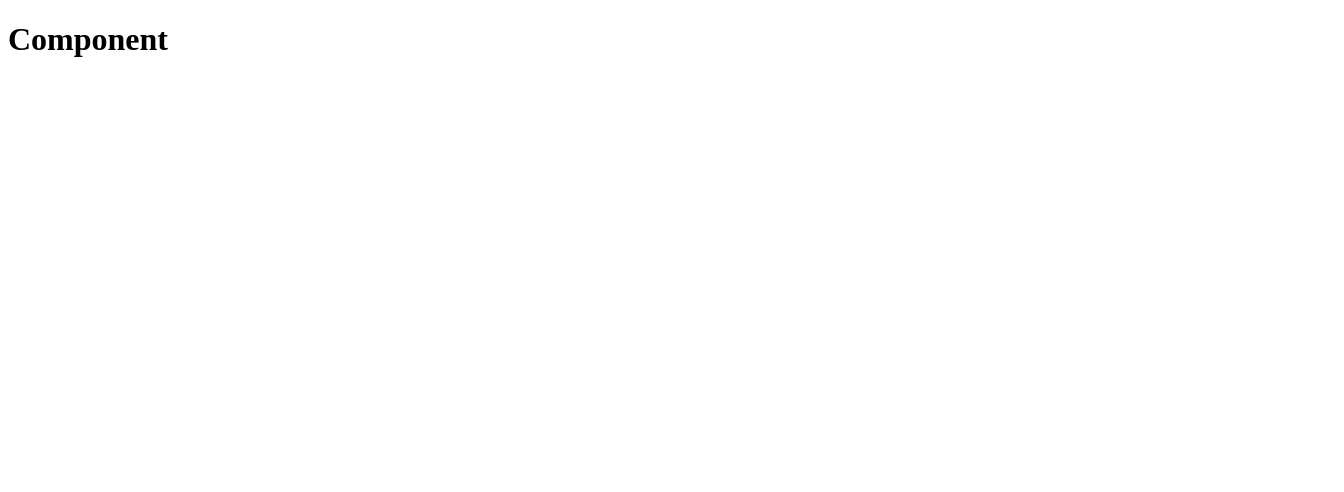
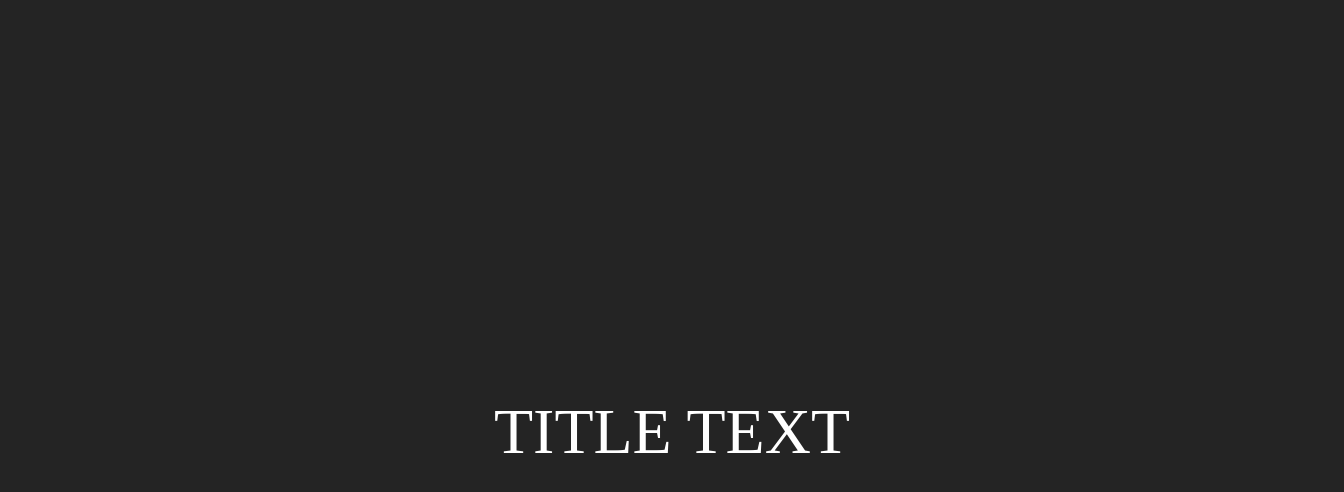
Before and after one commit to DeMoorJasper/Presentor, a React app: page / in a window 1280 px wide. Shown: the whole page, 1344 px wide, since content can reach past the window. Built offline with nearby package versions, Linux system fonts and the light colour scheme.

Commit message:
add some default styles and basic template components

```diff
--- a/package.json
+++ b/package.json
@@ -8,8 +8,9 @@
     "build": "parcel build ./src/index.html"
   },
   "dependencies": {
-    "react": "^16.3.1",
-    "react-dom": "^16.3.1"
+    "react": ">= 0.14.0 < 17.0.0-0",
+    "react-dom": "^16.3.1",
+    "styled-components": "^3.2.5"
   },
   "devDependencies": {
     "parcel-bundler": "^1.7.0"
--- a/src/components/App.js
+++ b/src/components/App.js
@@ -1,9 +1,19 @@
 import React,  { Component } from 'react';
+import TitleSlide from './slideTemplates/TitleSlide';
+import BasicSlide from './slideTemplates/BasicSlide';
 
 export default class App extends Component {
+  renderTitle() {
+    return <TitleSlide headText="Title text" />;
+  }
+
+  renderBasic() {
+    return <BasicSlide headText="Title text">
+      <p>Some content</p>
+    </BasicSlide>;
+  }
+
   render() {
-    return <div>
-      <h1>Component</h1>
-    </div>;
+    return this.renderTitle();
   }
 }
--- /dev/null
+++ b/src/components/Slide.js
@@ -0,0 +1,18 @@
+import React,  { Component } from 'react';
+import styled from 'styled-components';
+
+const Container = styled.div`
+  background: #242424;
+  color: #ffffff;
+  height: 100vh;
+  width: 100%;
+  padding: 2rem;
+`;
+
+export default class Slide extends Component {
+  render() {
+    return <Container>
+      {this.props.children}
+    </Container>;
+  }
+}
--- /dev/null
+++ b/src/components/slideTemplates/BasicSlide.js
@@ -0,0 +1,26 @@
+import React, { Component } from 'react';
+import Slide from '../Slide';
+import styled from 'styled-components';
+
+const Header = styled.header``;
+
+const H1 = styled.h1`
+  font-size: 2rem;
+  text-transform: uppercase;
+  margin-bottom: 1rem;
+`;
+
+const Content = styled.div`
+  font-size: 1.2rem;
+`;
+
+export default class BasicSlide extends Component {
+  render() {
+    return <Slide>
+      <Header>
+        <H1>{this.props.headText}</H1>
+      </Header>
+      <Content>{this.props.children}</Content>
+    </Slide>;
+  }
+}
--- /dev/null
+++ b/src/components/slideTemplates/TitleSlide.js
@@ -0,0 +1,25 @@
+import React, { Component } from 'react';
+import Slide from '../Slide';
+import styled from 'styled-components';
+
+const Header = styled.header`
+  display: flex;
+  justify-content: center;
+  align-items: center;
+  height: 100vh;
+`;
+
+const H1 = styled.h1`
+  font-size: 4rem;
+  text-transform: uppercase;
+`;
+
+export default class TitleSlide extends Component {
+  render() {
+    return <Slide>
+      <Header>
+        <H1>{this.props.headText}</H1>
+      </Header>
+    </Slide>;
+  }
+}
--- a/src/index.html
+++ b/src/index.html
@@ -4,6 +4,8 @@
   <meta charset="UTF-8">
   <meta name="viewport" content="width=device-width, initial-scale=1.0">
   <meta http-equiv="X-UA-Compatible" content="ie=edge">
+  <link rel="stylesheet" type="text/css" href="./reset.css">
+  <link rel="stylesheet" type="text/css" href="./style.css">
   <title>Presentor</title>
 </head>
 <body>
--- /dev/null
+++ b/src/reset.css
@@ -0,0 +1,48 @@
+/* http://meyerweb.com/eric/tools/css/reset/
+   v2.0 | 20110126
+   License: none (public domain)
+*/
+
+html, body, div, span, applet, object, iframe,
+h1, h2, h3, h4, h5, h6, p, blockquote, pre,
+a, abbr, acronym, address, big, cite, code,
+del, dfn, em, img, ins, kbd, q, s, samp,
+small, strike, strong, sub, sup, tt, var,
+b, u, i, center,
+dl, dt, dd, ol, ul, li,
+fieldset, form, label, legend,
+table, caption, tbody, tfoot, thead, tr, th, td,
+article, aside, canvas, details, embed,
+figure, figcaption, footer, header, hgroup,
+menu, nav, output, ruby, section, summary,
+time, mark, audio, video {
+	margin: 0;
+	padding: 0;
+	border: 0;
+	font-size: 10px;
+	font: inherit;
+	vertical-align: baseline;
+}
+/* HTML5 display-role reset for older browsers */
+article, aside, details, figcaption, figure,
+footer, header, hgroup, menu, nav, section {
+	display: block;
+}
+body {
+	line-height: 1;
+}
+ol, ul {
+	list-style: none;
+}
+blockquote, q {
+	quotes: none;
+}
+blockquote:before, blockquote:after,
+q:before, q:after {
+	content: '';
+	content: none;
+}
+table {
+	border-collapse: collapse;
+	border-spacing: 0;
+}
--- /dev/null
+++ b/src/style.css
@@ -0,0 +1,9 @@
+@import url('https://fonts.googleapis.com/css?family=Open+Sans|Roboto');
+
+h1, h2, h3, h4, h5 {
+  font-family: 'Roboto', sans-serif;
+}
+
+p {
+  font-family: 'Open Sans', sans-serif;
+}
```
Also changed, not shown: README.md, 1 other file.
